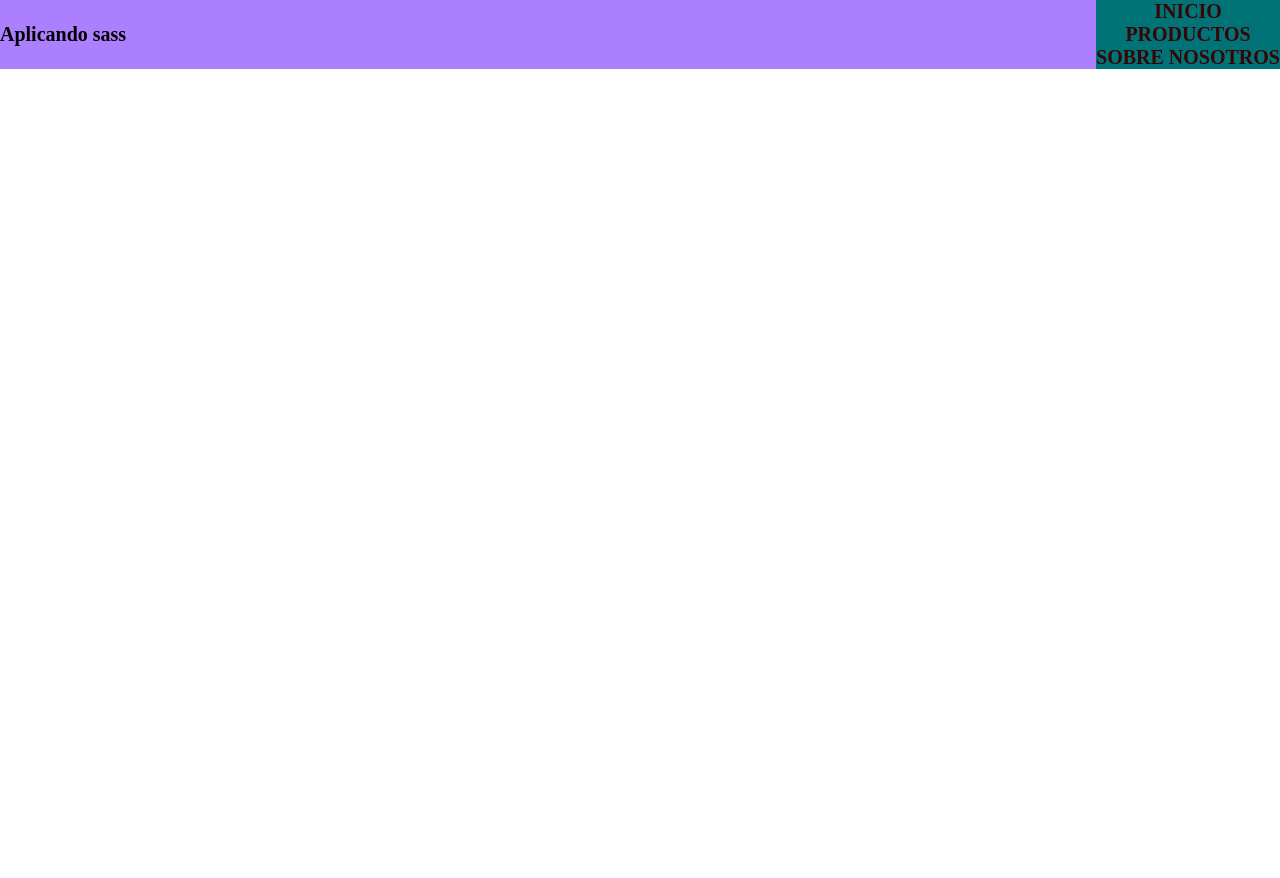
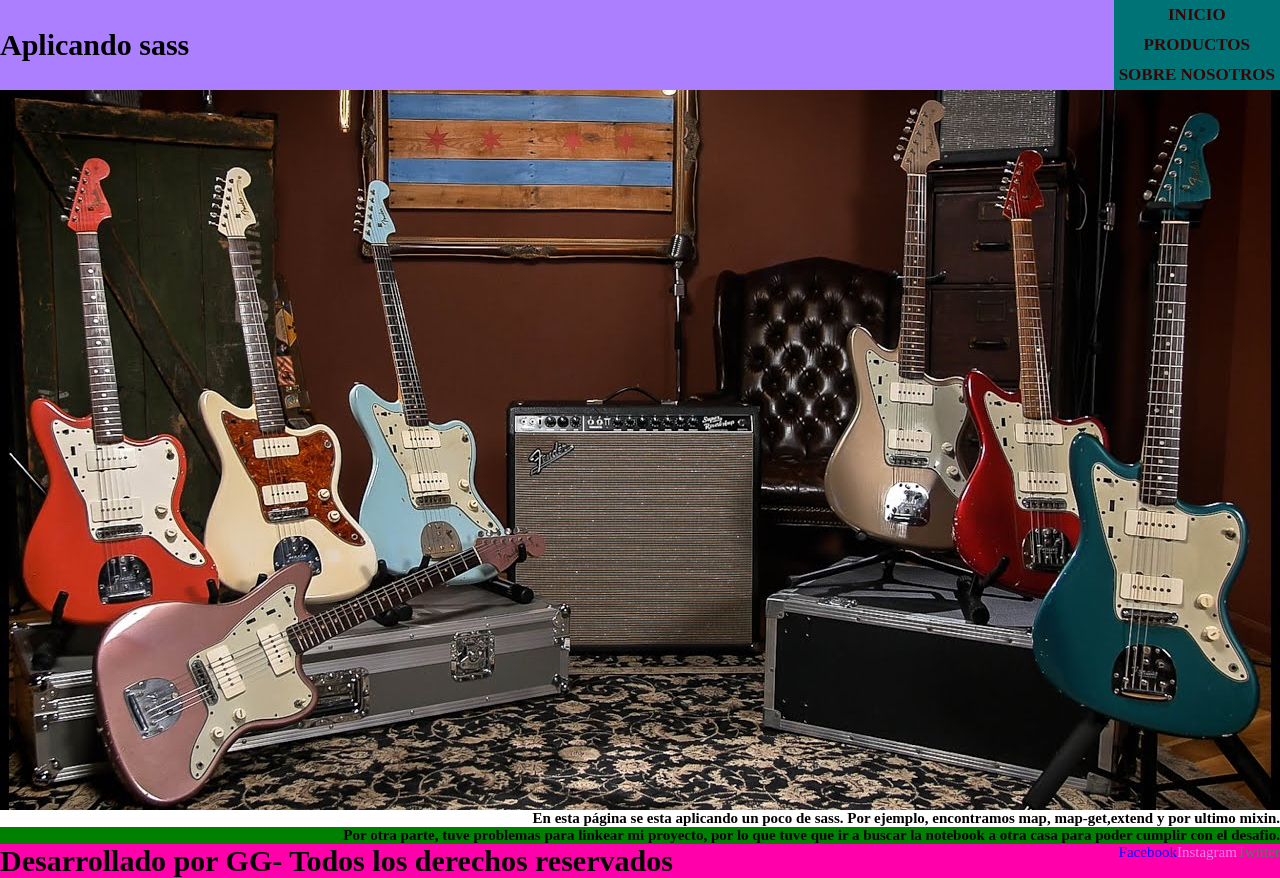
Before and after one commit to Gonza-Jag/desafio-sass, a plain HTML site: page index.html in a window 1280 px wide. Before the commit the page ends 800 px from the top, so only its background shows below. Drawn offline with Linux system fonts and the light colour scheme.

Commit message:
agregando map/extend

```diff
--- a/index.html
+++ b/index.html
@@ -1,5 +1,6 @@
 <!DOCTYPE html>
 <html lang="en">
+
 <head>
     <meta charset="UTF-8">
     <meta http-equiv="X-UA-Compatible" content="IE=edge">
@@ -7,6 +8,7 @@
     <link rel="stylesheet" href="./scss/estilos.css">
     <title>Aplicando sass</title>
 </head>
+
 <body>
     <header>
         <h1>Aplicando sass</h1>
@@ -18,6 +20,21 @@
             </ul>
         </nav>
     </header>
+    <main>
+        <img src="./asset/jazzmaster.jpg" alt="">
+    </main>
+    <p class="primerEstilo">En esta página se esta aplicando un poco de sass. Por ejemplo, encontramos map, map-get,extend y por ultimo mixin.</p>
+    <p class="segundoEstilo">Por otra parte, tuve problemas para linkear mi proyecto, por lo que tuve que ir a buscar la notebook a otra casa para poder cumplir con el desafio.</p>
+
+    <footer>
+        <div class="footer-footer">
+            <h3>Desarrollado por GG- Todos los derechos reservados</h3>
+        </div>
+        <a class="facebook--link" href="#">Facebook</a>
+        <a class="instagram--link" href="#">Instagram</a>
+        <a class="twitter--link" href="#">Twitter</a>
+    </footer>
 
 </body>
+
 </html>
--- /dev/null
+++ b/scss/_extend.scss
@@ -0,0 +1,13 @@
+/*EXTEND*/
+
+.primerEstilo{
+    font-family: 'Times New Roman', Times, serif;
+    font-weight: bold;
+    text-align: right;
+    font-size: 1.5rem;
+}
+
+.segundoEstilo{
+    @extend .primerEstilo;
+    background-color: green;
+}
--- /dev/null
+++ b/scss/_maps.scss
@@ -0,0 +1,23 @@
+/*.....MAPS.....*/
+
+$mapRedes:(facebook:blue,instagram:violet,twitter:rgb(40, 148, 82));
+
+@each $red, $color in $mapRedes{
+    .#{$red}--link{
+        color: $color;
+    }
+
+}
+
+/*....MAP-GET....*/
+
+$estilo:(
+    color:rgb(255, 0, 170),
+    tamFuente:3rem,
+);
+.footer-footer{
+    background-color: map-get($map:$estilo, $key: color);
+    font-size: map-get($map:$estilo, $key: tamFuente );
+    width: 100%;
+
+}
--- a/scss/estilos.scss
+++ b/scss/estilos.scss
@@ -1,10 +1,13 @@
 @import "reset";
+@import "maps";
+@import "extend";
 
 header {
         background-color: rgb(172, 127, 255);
     display: flex;
     align-items: center;
     justify-content: space-between;
+    h1{font-size: 3rem;}
 
     nav {
         background-color: rgb(0, 115, 119);
@@ -12,12 +15,39 @@ header {
         li {
             display: flex;
             justify-content: space-around;
+            align-items: flex-end;
             a{
                 color: rgb(56, 5, 5);
                 font-weight: bold;
                 text-transform: uppercase;
-                font-size: 2rem;
+                font-size: 1.7rem;
+                margin: 0.5rem;
+                }
             }
         }
     }
+main{
+    display: flex;
+    img{
+        width: 100%;
+        height: auto;
+    }
 }
+footer{
+    display: flex;
+    h3{
+        font-size: 3rem;
+    }
+}
+.facebook--link{
+    font-size: 1.5rem;
+    background-color: rgb(255, 0, 170);
+}
+.instagram--link{
+    font-size: 1.5rem;
+    background-color: rgb(255, 0, 170);
+}
+.twitter--link{
+    font-size: 1.5rem;
+    background-color: rgb(255, 0, 170);
+}
```
Also changed, not shown: asset/jazzmaster.jpg (added), scss/estilos.css, 1 other file.
